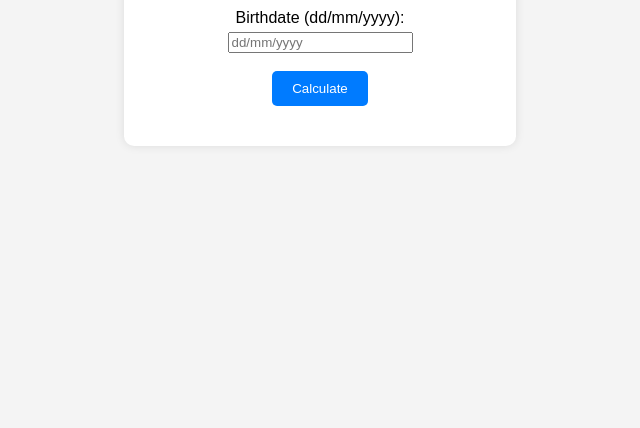
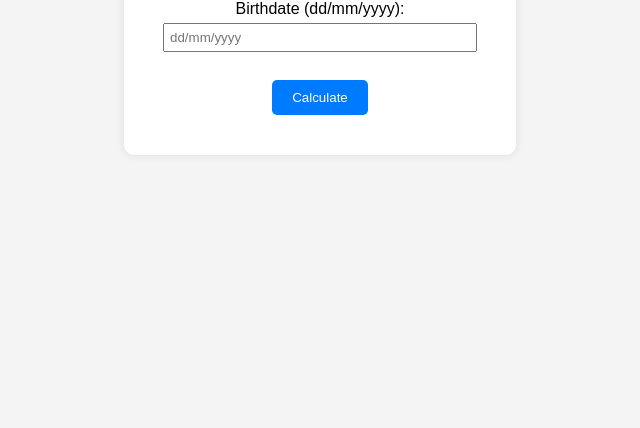
Before and after one commit to sudhats67/Numerology, a plain HTML site: page index.html in a window 1280 px wide. Shown: the part 372-800 px from the top of the page, without its empty margins (320-960 px from the left). Drawn offline with Linux system fonts and the light colour scheme.

Commit message:
Update styles.css

```diff
--- a/styles.css
+++ b/styles.css
@@ -26,7 +26,7 @@ label {
     margin-bottom: 5px;
 }
 
-input[type="date"] {
+input[type="text"] {
     padding: 5px;
     margin-bottom: 10px;
     width: 100%;
```
